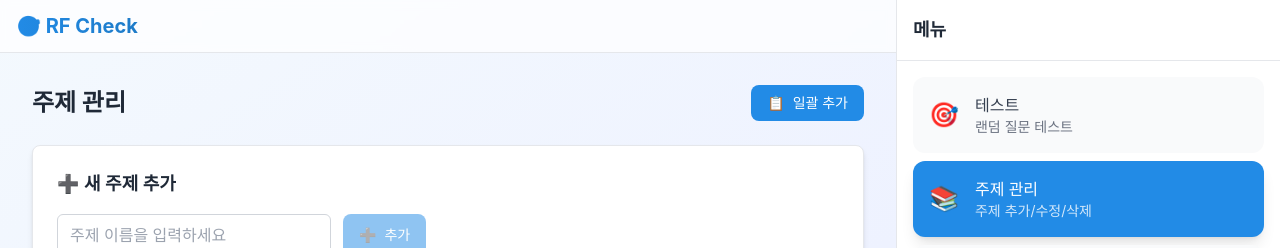
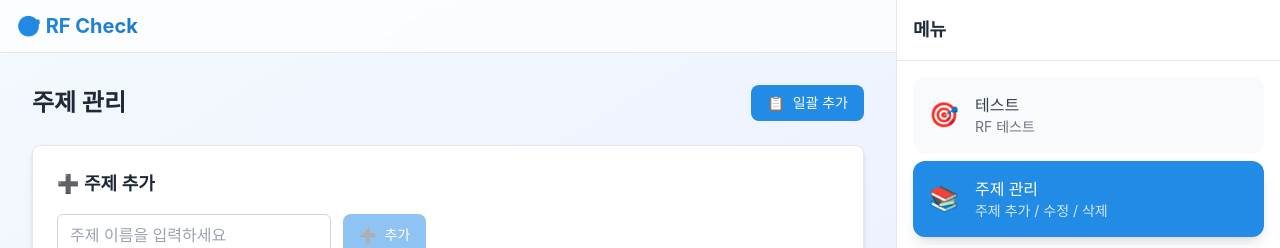
Before and after one commit to my0366/real-rf-web, a React (Vite) app: page /topics in a window 1280 px wide. Shown: the top 248 px of the page. Built offline with nearby package versions, Linux system fonts and the light colour scheme; no server answers; the database is empty.

Commit message:
chore : 문맥에 맞게 수정

```diff
--- a/src/components/TopicManager.tsx
+++ b/src/components/TopicManager.tsx
@@ -174,7 +174,7 @@ const TopicManager: React.FC = () => {
       {!showBulkAdd && (
         <Card variant="primary" padding="lg">
           <h3 className="text-lg font-semibold text-gray-800 mb-4 flex items-center gap-2">
-            ➕ 새 주제 추가
+            ➕ 주제 추가
           </h3>
           <div className="flex flex-col sm:flex-row gap-3">
             <Input
--- a/src/routes/menu.ts
+++ b/src/routes/menu.ts
@@ -12,20 +12,20 @@ export const menuItems: MenuProps[] = [
         label: '테스트',
         icon: '🎯',
         path: '/',
-        description: '랜덤 질문 테스트'
+        description: 'RF 테스트'
     },
     {
         id: 'topics',
         label: '주제 관리',
         icon: '📚',
         path: '/topics',
-        description: '주제 추가/수정/삭제'
+        description: '주제 추가 / 수정 / 삭제'
     },
     {
         id: 'questions',
         label: '질문 관리',
         icon: '📝',
         path: '/questions',
-        description: '질문 등록/수정/삭제'
+        description: '질문 등록 / 수정/ 삭제'
     }
 ];
```
Also changed, not shown: src/components/ui/index.ts (line endings or trailing spaces).
